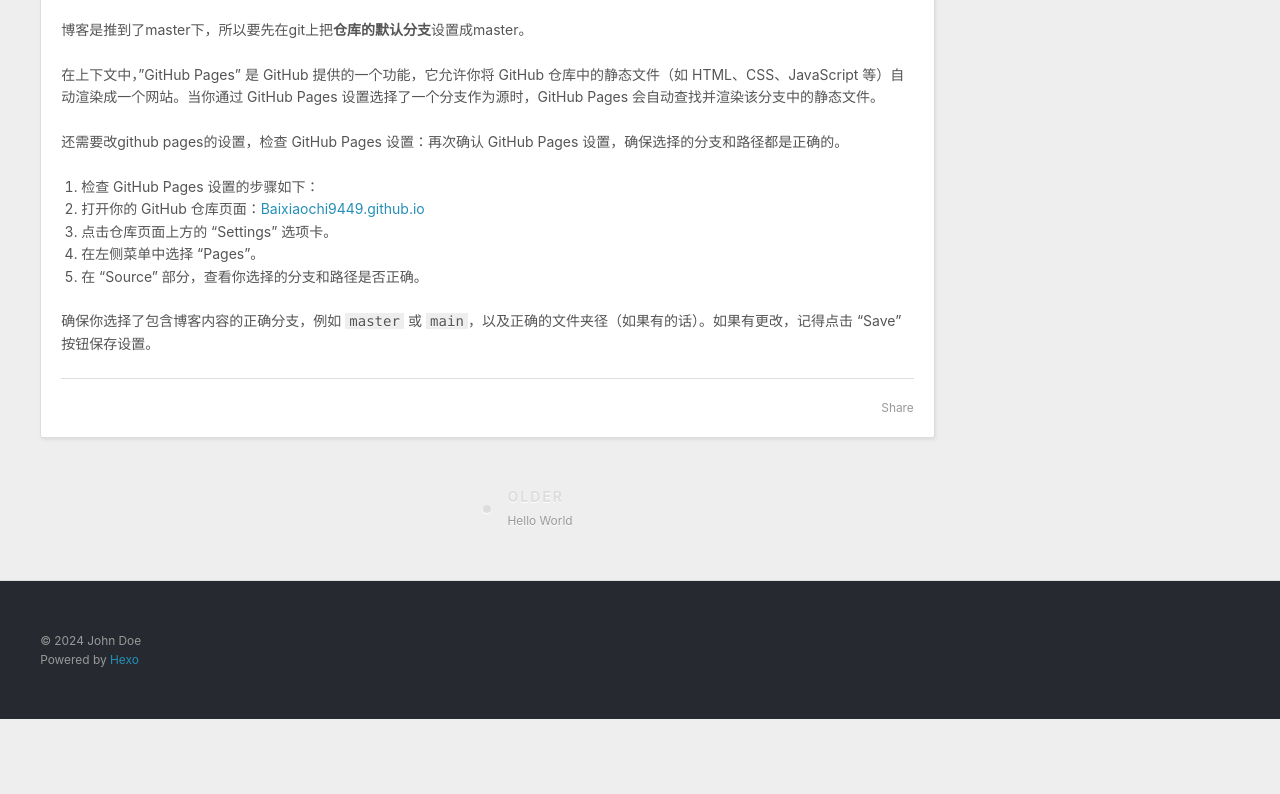
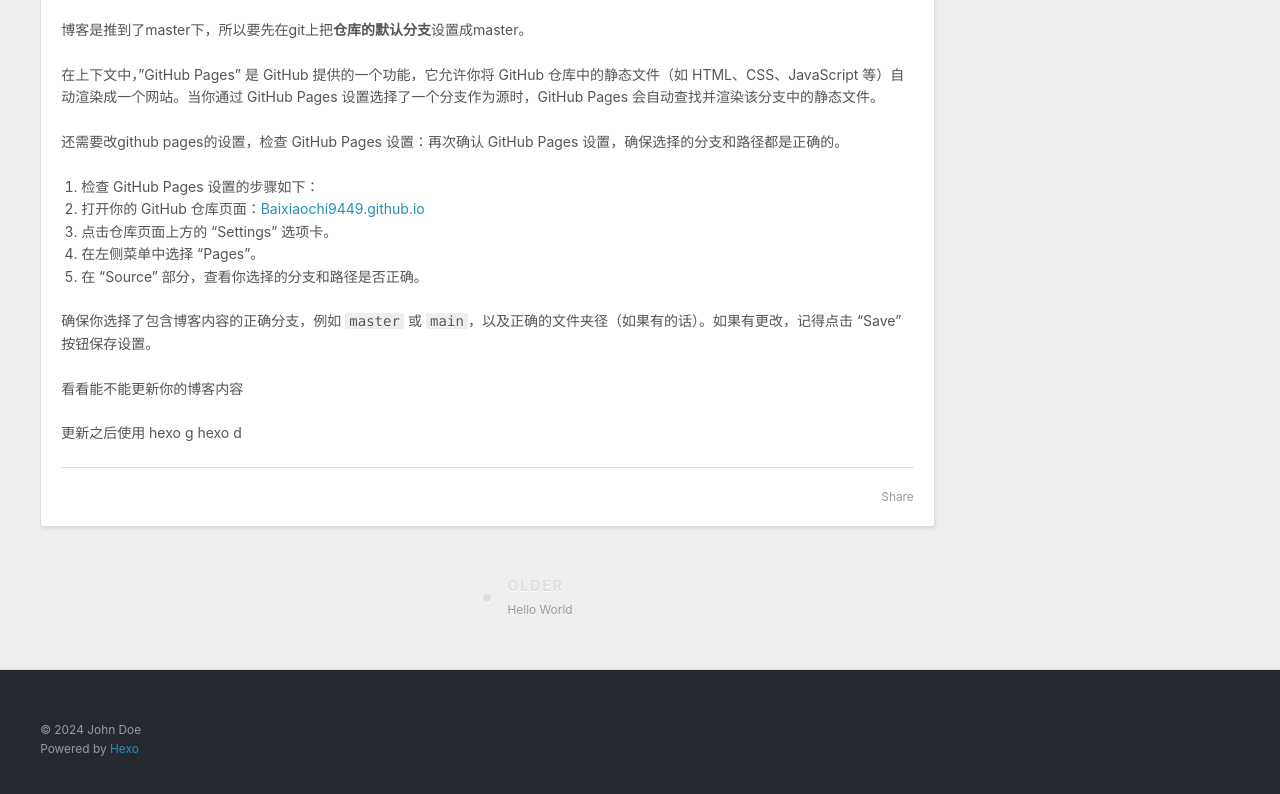
Before and after one commit to Baixiaochi9449/Baixiaochi9449.github.io, a plain HTML site: page 2024/02/01/my-first/index.html in a window 1280 px wide. Shown: the part 2170-2964 px from the top of the page. Before the commit the page ends 2889 px from the top, so only its background shows below. Drawn offline with Linux system fonts and the light colour scheme.

Commit message:
Site updated: 2024-02-01 13:36:13

```diff
--- a/2024/02/01/my-first/index.html
+++ b/2024/02/01/my-first/index.html
@@ -14,7 +14,7 @@
 <meta property="og:description" content="在评论区复制的大概的流程nodejs.cn — #安装Nodejsnode -v #查看node版本npm -v #查看npm版本npm install -g cnpm –registry&#x3D;http:&#x2F;&#x2F;registry.npm.taobao.org #安装淘宝的cnpm 管理器cnpm -v #查看cnpm版本cnpm install -g hexo-cli #安装hexo框架hexo">
 <meta property="og:locale" content="en_US">
 <meta property="article:published_time" content="2024-02-01T05:15:37.000Z">
-<meta property="article:modified_time" content="2024-02-01T05:19:02.399Z">
+<meta property="article:modified_time" content="2024-02-01T05:35:17.025Z">
 <meta property="article:author" content="John Doe">
 <meta name="twitter:card" content="summary">
 
@@ -123,6 +123,8 @@
 <li>在 “Source” 部分，查看你选择的分支和路径是否正确。</li>
 </ol>
 <p>确保你选择了包含博客内容的正确分支，例如 <code>master</code> 或 <code>main</code>，以及正确的文件夹径（如果有的话）。如果有更改，记得点击 “Save” 按钮保存设置。</p>
+<p>看看能不能更新你的博客内容</p>
+<p> 更新之后使用  hexo g    hexo d</p>
 
 
     </div>
```
Also changed, not shown: index.html (+2 -0 lines).
